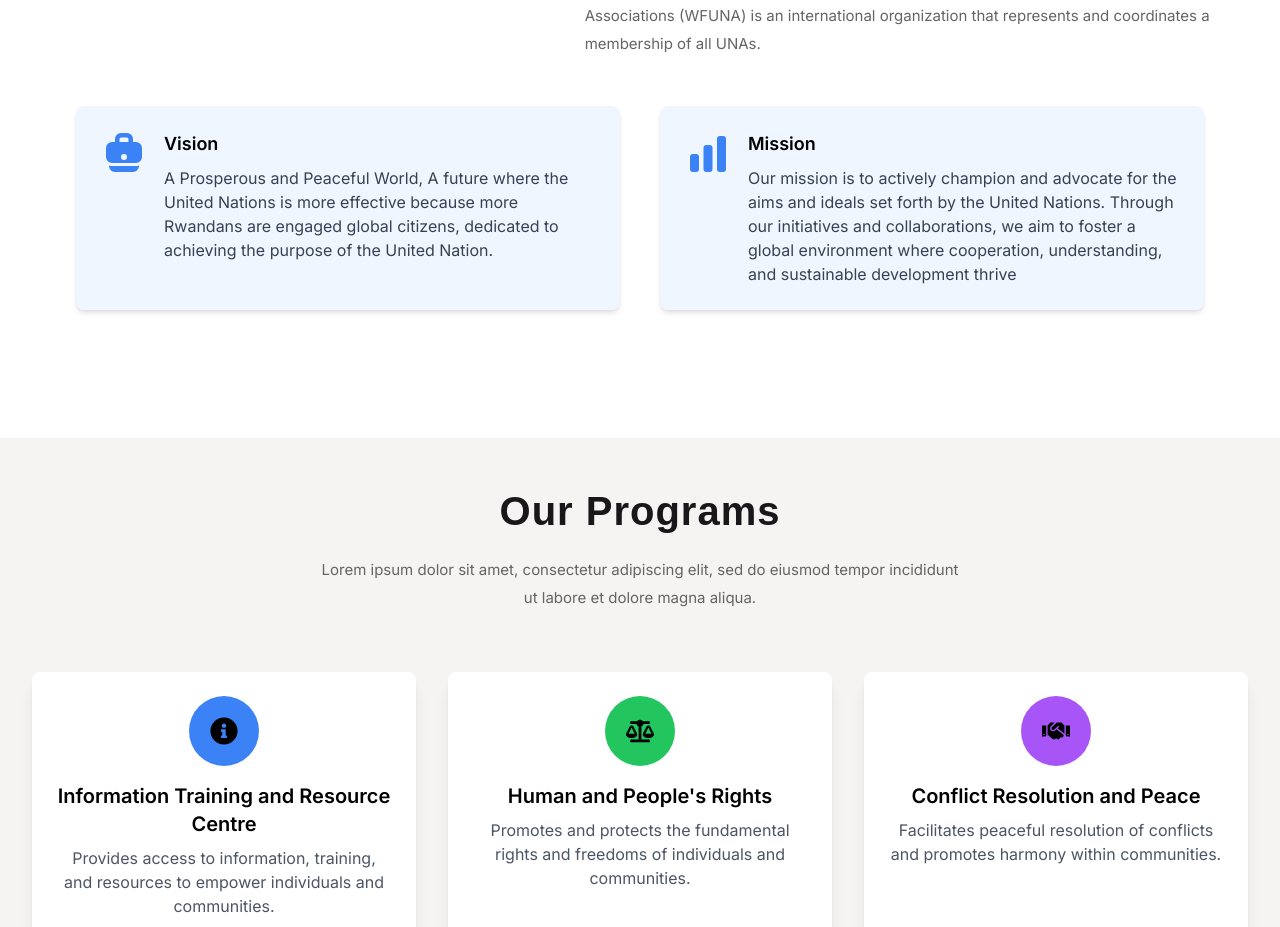
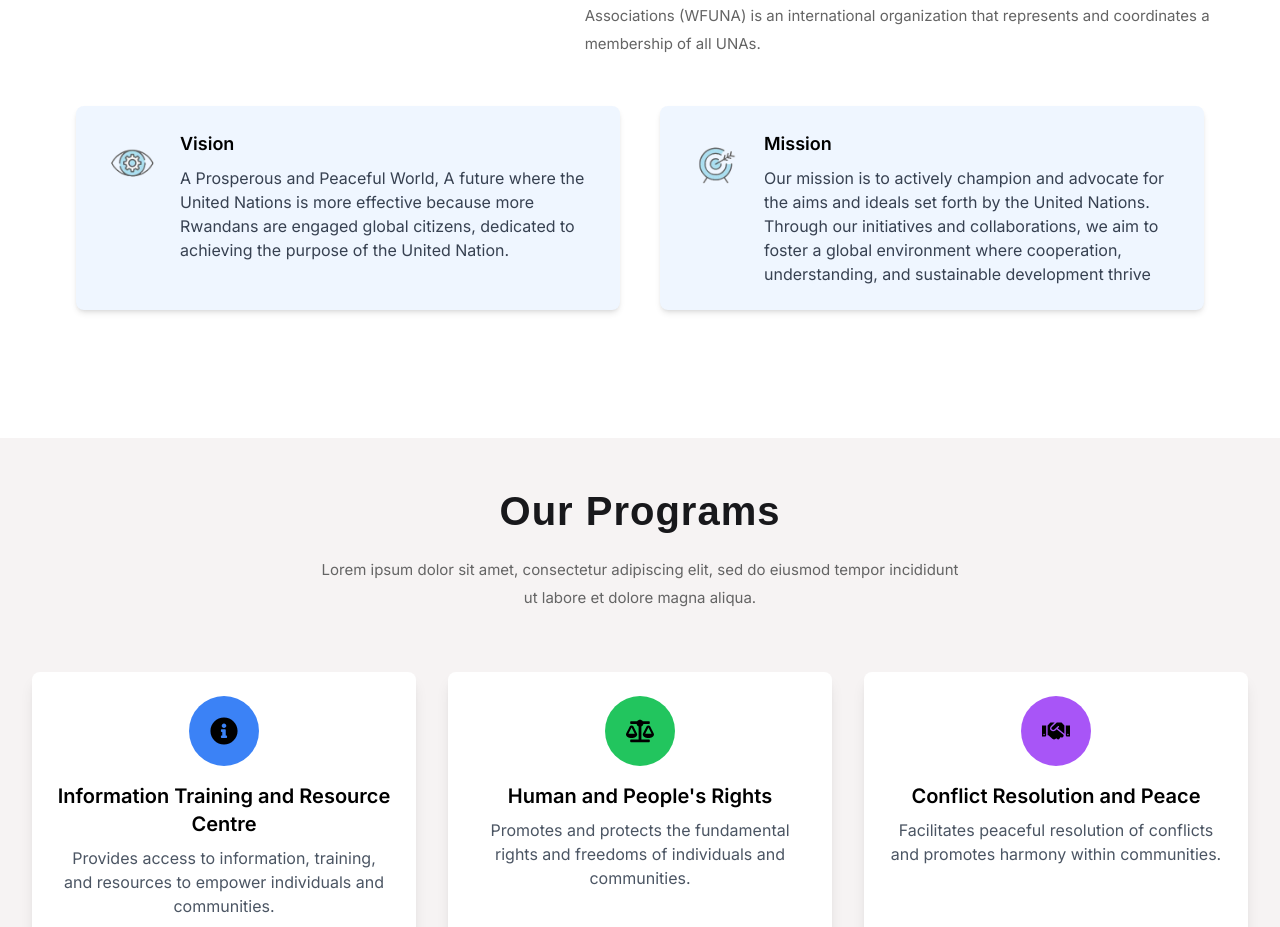
Before and after one commit to nkiliyumwami/UNARW, a Next.js app: page / in a window 1280 px wide. Shown: the part 1520-2447 px from the top of the page. Built offline with nearby package versions, Linux system fonts and the light colour scheme.

Commit message:
Vision and Mission Icons

```diff
--- a/components/Sections/VisionMission.tsx
+++ b/components/Sections/VisionMission.tsx
@@ -1,5 +1,8 @@
 import { BriefcaseIcon, ChartBarIcon,  } from "@heroicons/react/16/solid"
 import VisionMissionCard from "../ui/VisionMissionCard"
+import vision from '../../public/VisionIcon.png'
+import mission from '../../public/MissionIcon.png'
+import Image from "next/image"
 
 
 const VisionMission = () => {
@@ -8,12 +11,12 @@
       <div className="w-full">
         <div className="grid grid-cols-1 sm:grid-cols-2 gap-10">
           <VisionMissionCard
-            icon={<BriefcaseIcon className="w-12 h-12" />}
+            icon={<Image src={vision} alt="Vision" className="w-16 h-16" />}
             title="Vision"
             description="A Prosperous and Peaceful World, A future where the United Nations is more effective because more Rwandans are engaged global citizens, dedicated to achieving the purpose of the United Nation."
           />
           <VisionMissionCard
-            icon={<ChartBarIcon className="w-12 h-12" />}
+            icon={<Image src={mission} alt="Mission" className="w-16 h-16" />}
             title="Mission"
             description="Our mission is to actively champion and advocate for the aims and ideals set forth by the United Nations. Through our initiatives and collaborations, we aim to foster a global environment where cooperation, understanding, and sustainable development thrive"
           />
```
Also changed, not shown: public/MissionIcon.png (added), public/VisionIcon.png (added).
